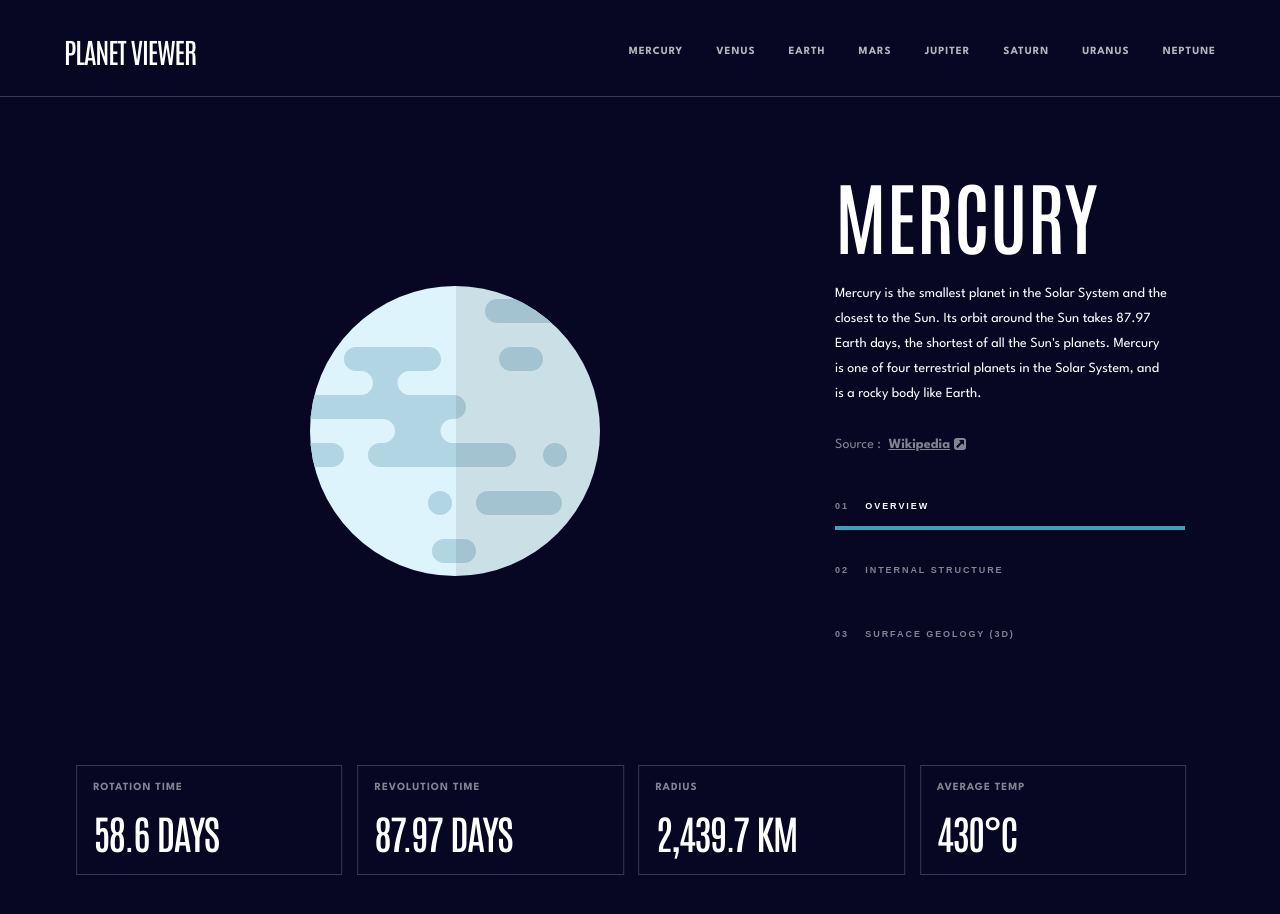
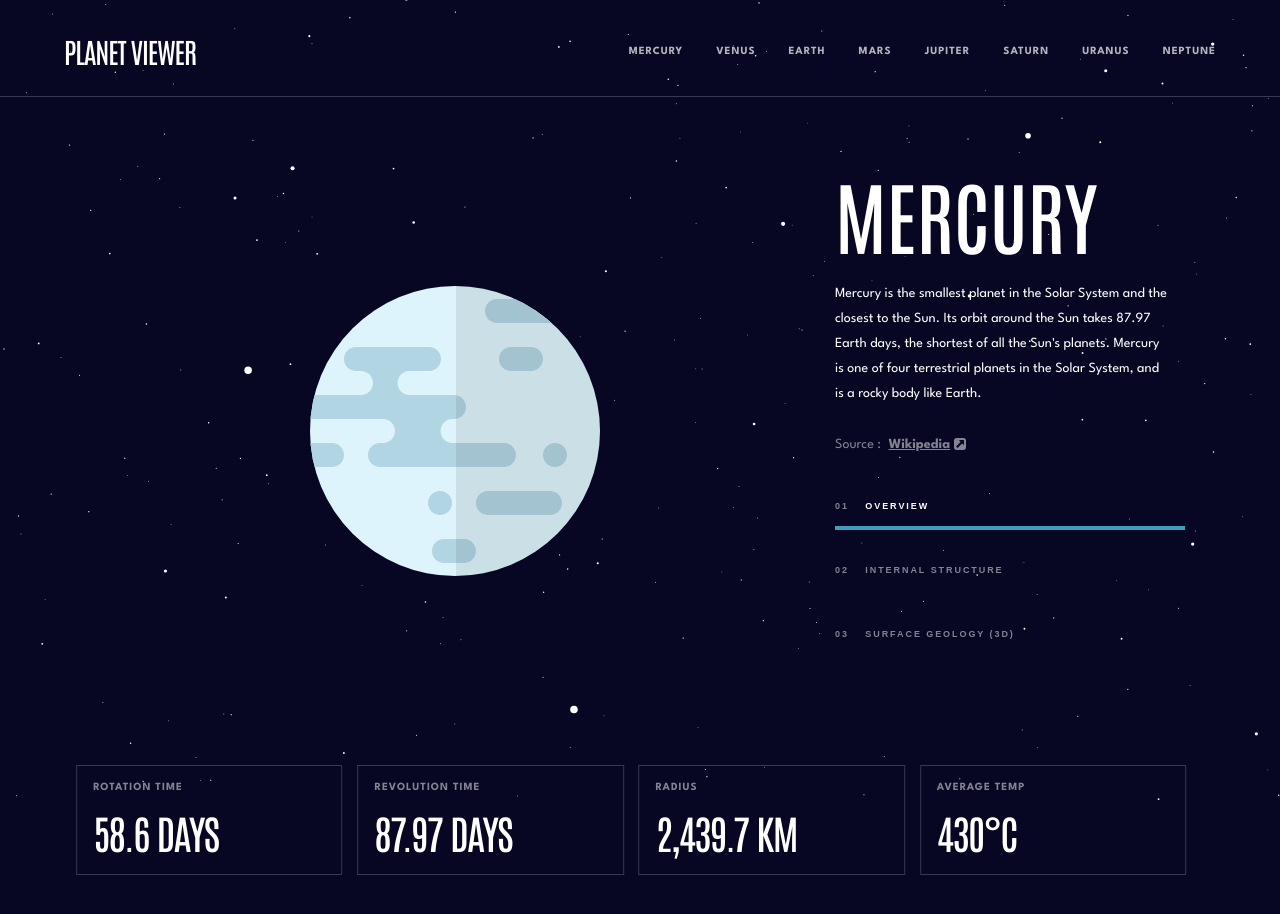
Before and after one commit to jkellerman/Planet-viewer, a React (Create React App) app: page /planet/mercury in a window 1280 px wide. Shown: the top 914 px of the page. Built offline with nearby package versions, Linux system fonts and the light colour scheme.

Commit message:
fix: starfield overlapping content

```diff
--- a/src/components/Starfield/Starfield.styles.ts
+++ b/src/components/Starfield/Starfield.styles.ts
@@ -6,4 +6,5 @@ export const Canvas = styled.canvas`
   left: 0;
   width: 100%;
   height: 100%;
+  z-index: -10;
 `;
--- a/src/layouts/core.tsx
+++ b/src/layouts/core.tsx
@@ -1,9 +1,11 @@
 import Navigation from "../components/Navigation/Navigation";
 import PlanetFactsContainer from "../components/PlanetFactsContainer/PlanetFactsContainer";
+import StarField from "../components/Starfield/Starfield";
 
 const Core = () => {
   return (
     <>
+      <StarField />
       <Navigation $isNavOpen />
       <PlanetFactsContainer />
     </>
```
